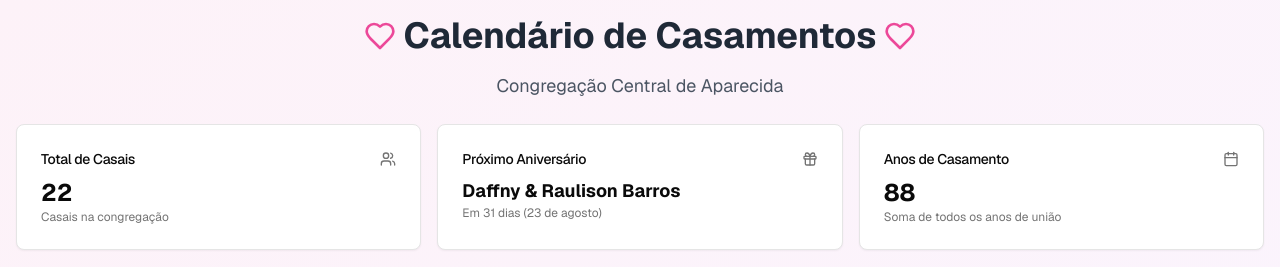
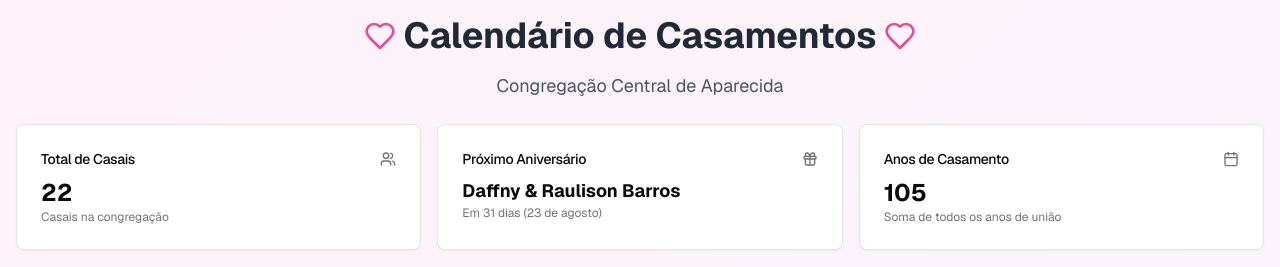
Before and after one commit to rafaelmatostj/casamento-central, a Next.js app: page / in a window 1280 px wide. Shown: the top 267 px of the page. Built offline with nearby package versions, Linux system fonts and the light colour scheme.

Commit message:
Data atualizada Casal Ruimar e Katoane

```diff
--- a/app/page.tsx
+++ b/app/page.tsx
@@ -256,9 +256,9 @@ export const couplesData = [
     id: 23,
     husband: "Katiana da Silva",
     wife: "Ruimar Paulino",
-    weddingDate: "",
-    photo: "/placeholder.svg?height=100&width=100",
-    hasWeddingDate: false,
+    weddingDate: "27/10/2007",
+    photo: "rui-katiana.png",
+    hasWeddingDate: true,
   },
 ]
 
```
Also changed, not shown: public/photos/rui-katiana.png (added).
